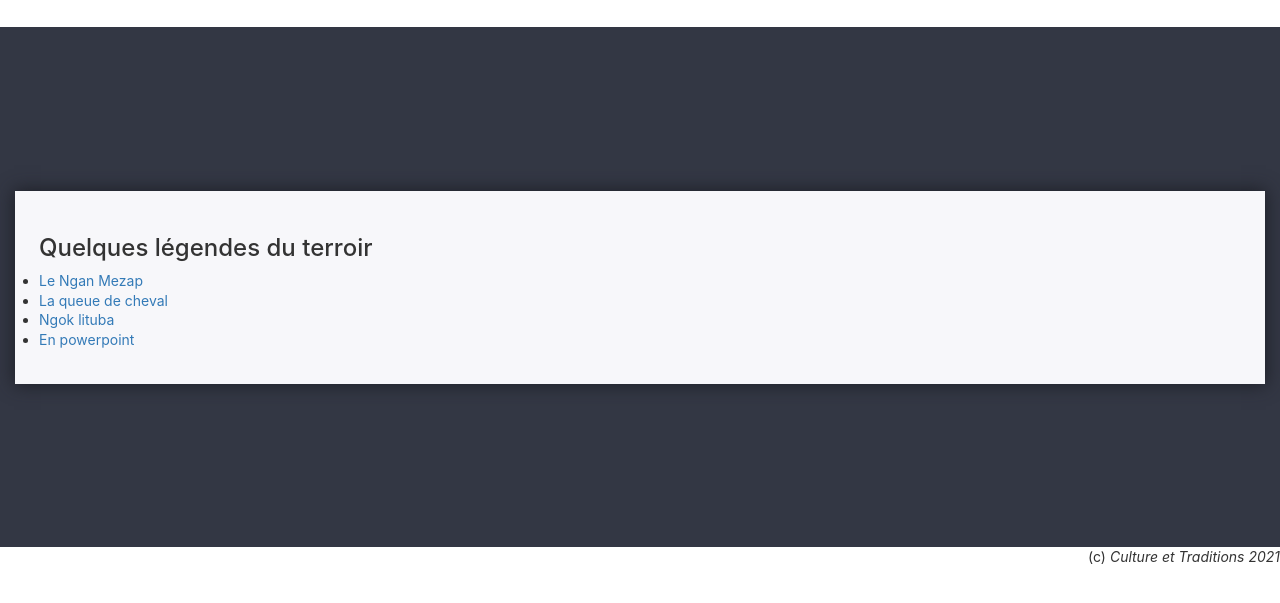
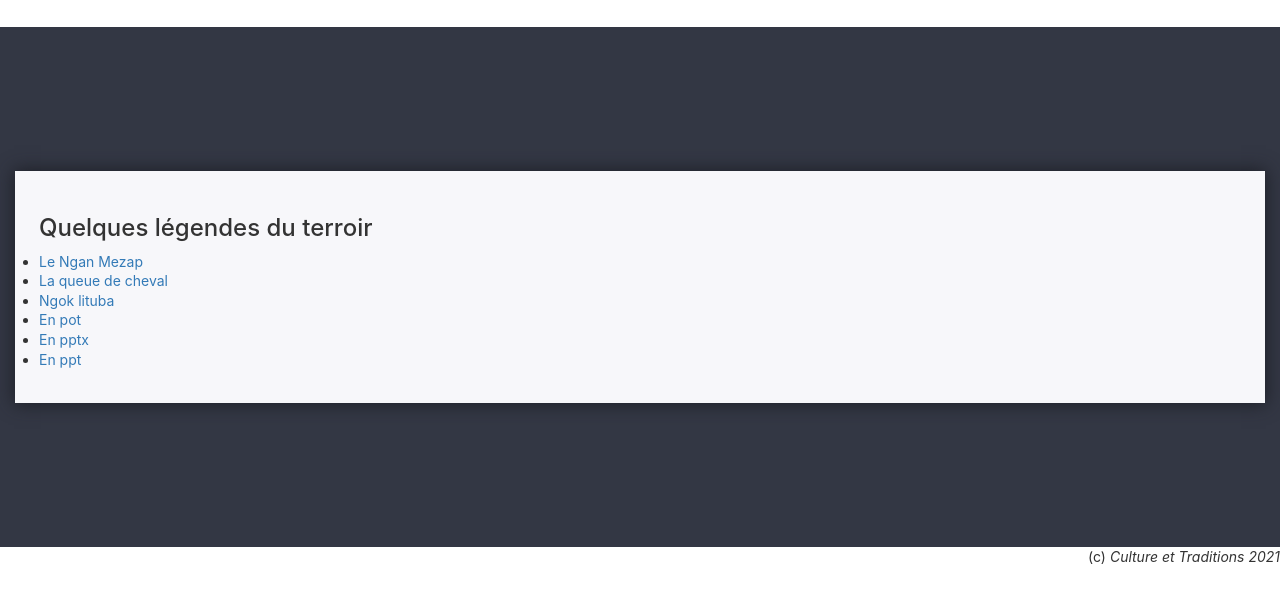
Before and after one commit to Djiadeu/Kem, a website: page public/man/contes.html in a window 1280 px wide. Shown: the part 89-692 px from the top of the page. Drawn offline with Linux system fonts and the light colour scheme.

Commit message:
Update contes.html

```diff
--- a/public/man/contes.html
+++ b/public/man/contes.html
@@ -27,7 +27,9 @@
               <li> <a href="/man/conte1.html">Le Ngan Mezap</a> </li>
 	      <li> <a href="/man/conte2.html">La queue de cheval</a> </li>
               <li> <a href="/man/conte3.html">Ngok lituba</a> </li>
-	      <li> <a href="/man/con4.pptx">En powerpoint</a> </li>
+	      <li> <a href="/man/conte4.pot">En pot</a> </li>
+	    <li> <a href="/man/conte4.pptx">En pptx</a> </li>
+	    <li> <a href="/man/conte.ppt">En ppt</a> </li>
     </ul>
  </div>
 </div>
```
